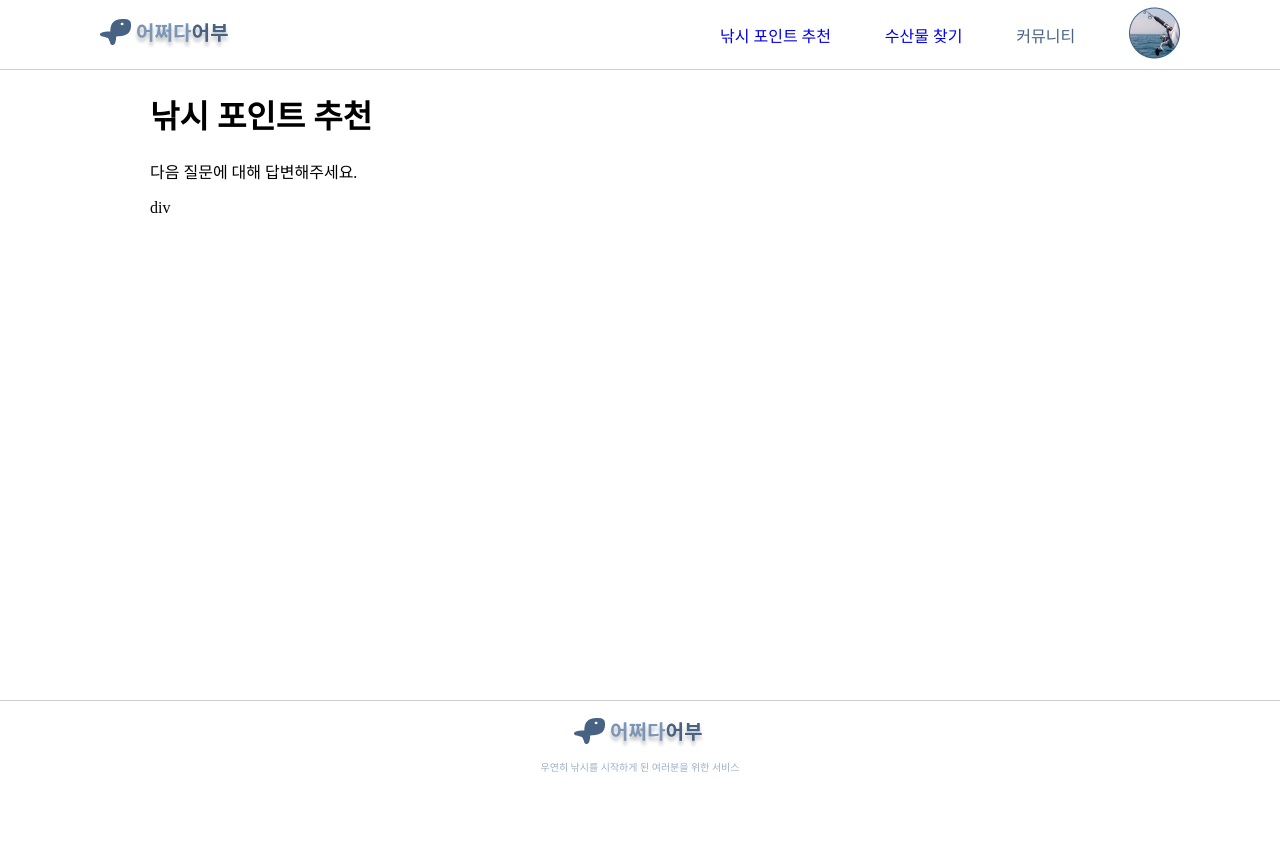
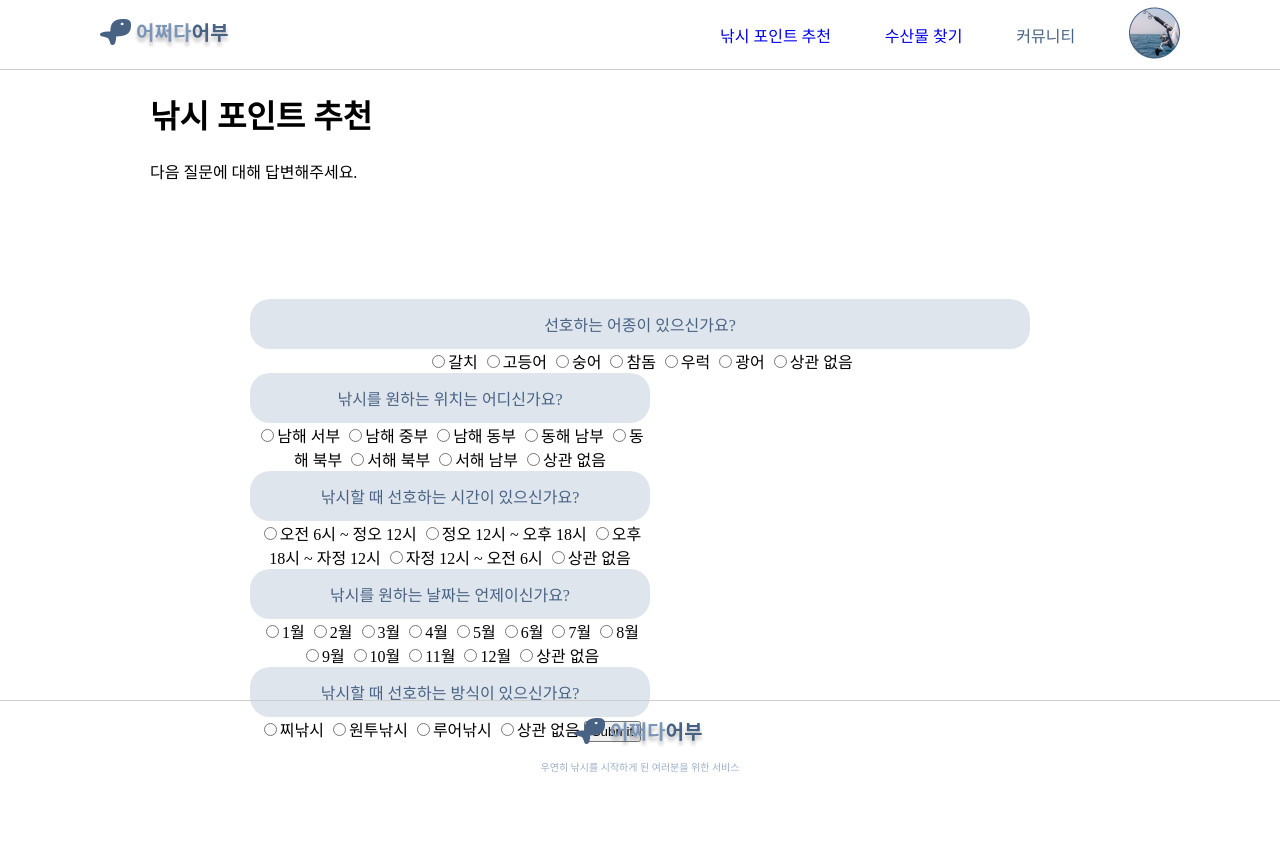
Before and after one commit to noviceangler/noviceangler, a Django app: template server/noviceAngler/templates/noviceAngler/point_recommendation_question.html in a window 1280 px wide. Before the commit the page ends 772 px from the top, so only its background shows below. Run offline with Django 4.2, Linux system fonts and the light colour scheme; the template is opened without the code that fills it, so the values that code supplies are empty; parts of the project's set-up code (start-up, migrations or seed data) failed here and were passed over.

Commit message:
낚시포인트 유저 입력 페이지

```diff
--- a/server/noviceAngler/templates/noviceAngler/point_recommendation_question.html
+++ b/server/noviceAngler/templates/noviceAngler/point_recommendation_question.html
@@ -4,8 +4,71 @@
 <main class="point_rc_question_main">
   <h1>낚시 포인트 추천</h1>
   <p>다음 질문에 대해 답변해주세요.</p>
-  <div class="questions">
-    div
-  </div>
+  <form  action="{% url 'noviceAngler:point_result' %}" method="post" class="questions">
+    {% csrf_token %}
+    <div class="qeustion long">
+      <div class="question_box">선호하는 어종이 있으신가요?</div>
+      <div  class="checkbox">
+        <input type='radio' name='fish' value='hairtail' />갈치
+        <input type='radio' name='fish' value='mackerel' />고등어
+        <input type='radio' name='fish' value='mullet' />숭어
+        <input type='radio' name='fish' value='red_snapper' />참돔
+        <input type='radio' name='fish' value='rockfish' />우럭
+        <input type='radio' name='fish' value='flatfish' />광어
+        <input type='radio' name='fish' value='no_matter' />상관 없음
+      </div>
+    </div>
+    <div class="question">
+      <div class="question_box">낚시를 원하는 위치는 어디신가요?</div>
+      <div class="checkbox">
+        <input type='radio' name='place' value='south_west' />남해 서부
+        <input type='radio' name='place' value='south_central' />남해 중부
+        <input type='radio' name='place' value='south_east' />남해 동부
+        <input type='radio' name='place' value='east_south' />동해 남부
+        <input type='radio' name='place' value='east_north' />동해 북부
+        <input type='radio' name='place' value='west_north' />서해 북부
+        <input type='radio' name='place' value='west_south' />서해 남부
+        <input type='radio' name='place' value='no_matter' />상관 없음
+      </div>
+    </div>
+    <div class="question">
+      <div class="question_box">낚시할 때 선호하는 시간이 있으신가요?</div>
+      <div class="checkbox">
+        <input type='radio' name='hour' value='6to12' />오전 6시 ~ 정오 12시
+        <input type='radio' name='hour' value='12to18' />정오 12시 ~ 오후 18시
+        <input type='radio' name='hour' value='18to21' />오후 18시 ~ 자정 12시
+        <input type='radio' name='hour' value='0to6' />자정 12시 ~ 오전 6시
+        <input type='radio' name='hour' value='no_matter' />상관 없음
+      </div>
+    </div>
+    <div class="question">
+      <div class="question_box">낚시를 원하는 날짜는 언제이신가요?</div>
+      <div class="checkbox">
+        <input type='radio' name='month' value='1' />1월
+        <input type='radio' name='month' value='2' />2월
+        <input type='radio' name='month' value='3' />3월
+        <input type='radio' name='month' value='4' />4월
+        <input type='radio' name='month' value='5' />5월
+        <input type='radio' name='month' value='6' />6월
+        <input type='radio' name='month' value='7' />7월
+        <input type='radio' name='month' value='8' />8월
+        <input type='radio' name='month' value='9' />9월
+        <input type='radio' name='month' value='10' />10월
+        <input type='radio' name='month' value='11' />11월
+        <input type='radio' name='month' value='12' />12월
+        <input type='radio' name='month' value='no_matter' />상관 없음
+      </div>
+    </div>
+    <div class="question">
+      <div class="question_box">낚시할 때 선호하는 방식이 있으신가요?</div>
+      <div class="checkbox">
+        <input type='radio' name='way' value='float' />찌낚시
+        <input type='radio' name='way' value='ont-two' />원투낚시
+        <input type='radio' name='way' value='lure' />루어낚시
+        <input type='radio' name='way' value='no_matter' />상관 없음
+        <input type='submit'>
+      </div>
+    </div>
+  </form>
 </main>
 {% endblock %}
--- a/server/noviceAngler/urls.py
+++ b/server/noviceAngler/urls.py
@@ -10,4 +10,5 @@ urlpatterns = [
   path("point_recommendation/result/", views.point_recommendation_result, name="point_recommendation_result"),
   path("find_fish/", views.find_fish, name="find_fish"),
   path("fish_information/", views.fish_information, name="fish_information"),
+  path("point_result/", views.point_result, name="point_result"),
 ]
--- a/server/static/css/point_recommendation_question_styles.css
+++ b/server/static/css/point_recommendation_question_styles.css
@@ -1,3 +1,25 @@
 .point_rc_question_main {
   padding: 0 150px;
 }
+.questions {
+  padding: 100px;
+}
+.question {
+  width: 400px;
+}
+.question.long {
+  width: 1000px;
+}
+.question_box {
+  display: flex;
+  justify-content: center;
+  align-items: center;
+  height: 50px;
+  border-radius: 20px;
+  background-color: #DEE5ED;
+  color: #486284;
+}
+
+.checkbox {
+  text-align: center;
+}
```
Also changed, not shown: server/noviceAngler/views.py (+17 -0 lines).
